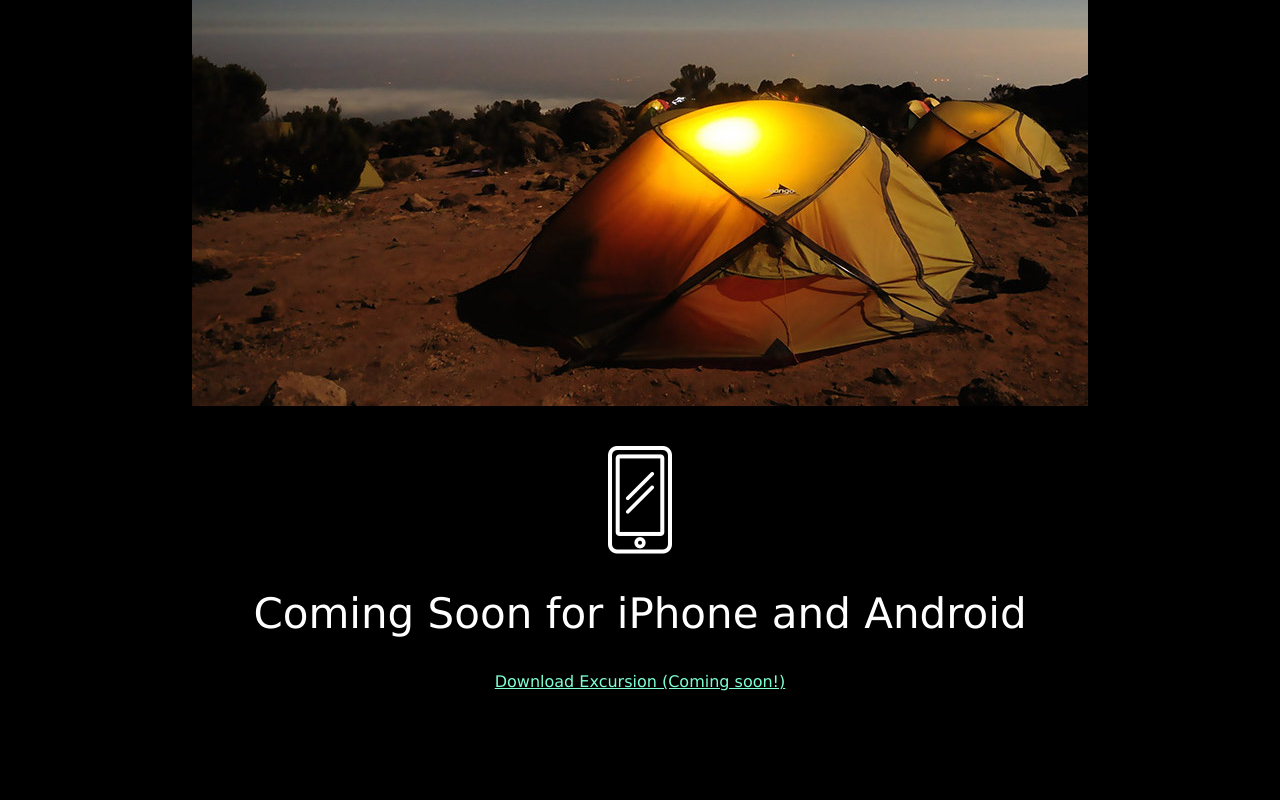
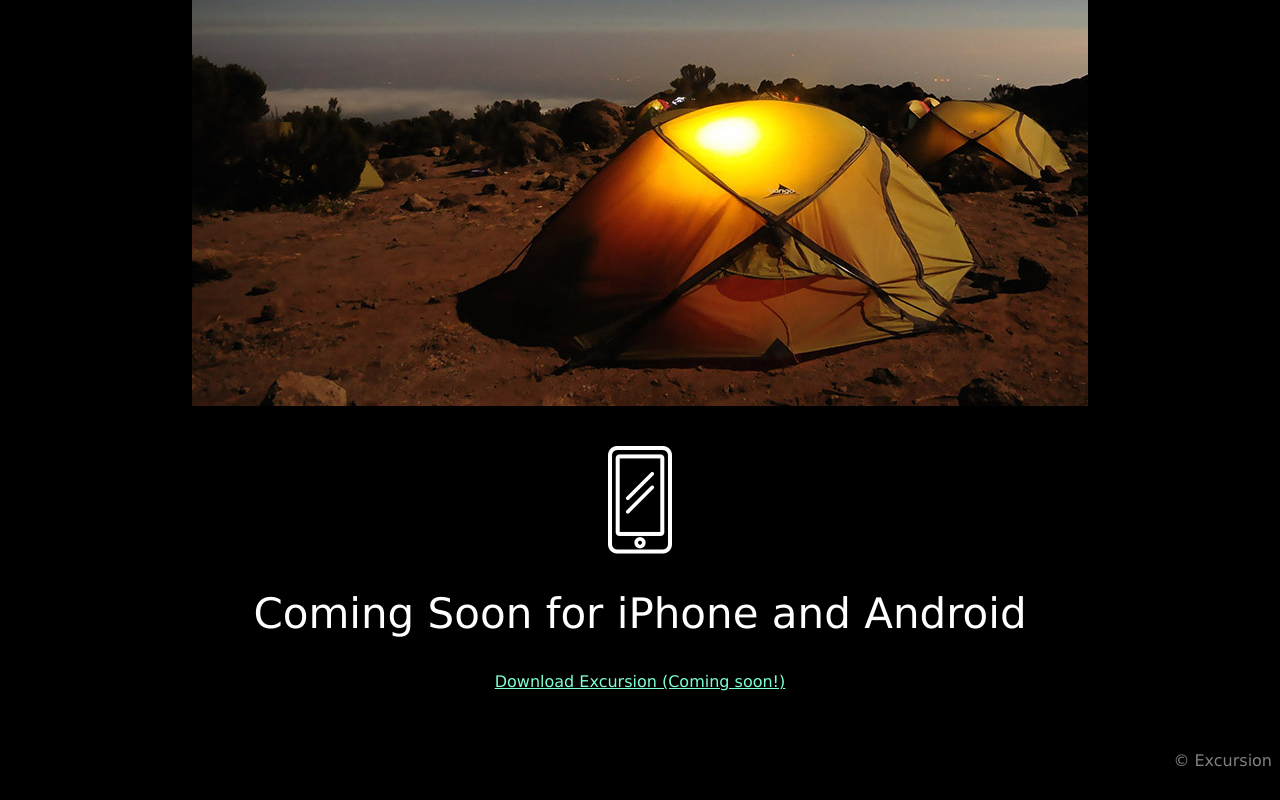
Before and after one commit to wanchilee6899/excursion2, a plain HTML site: page index.html in a window 1280 px wide. Shown: the part 618-1418 px from the top of the page. Before the commit the page ends 1325 px from the top, so only its background shows below. Drawn offline with Linux system fonts and the light colour scheme.

Commit message:
Add Footer

```diff
--- a/index.html
+++ b/index.html
@@ -25,6 +25,7 @@
     <img src="resources/images/phone.png">
     <h2 class="header--secondary">Coming Soon for iPhone and Android</h2>
     <P><a href="#" class="link--cta">Download Excursion (Coming soon!)</a></P>
+    <p class="link--footer"> © Excursion </p>
 </body>
 
 </html>
--- a/resources/css/style.css
+++ b/resources/css/style.css
@@ -28,7 +28,15 @@ body {
 .link--cta {
     color: aquamarine;
     font-size: 16px;
+}
 
+/* footer */
+.link--footer {
+    color: grey;
+    font-size: 16px;
+    text-align: right;
+    margin-top: 60px;
+    margin-bottom: 30px;
 }
 
 /* image */
```
